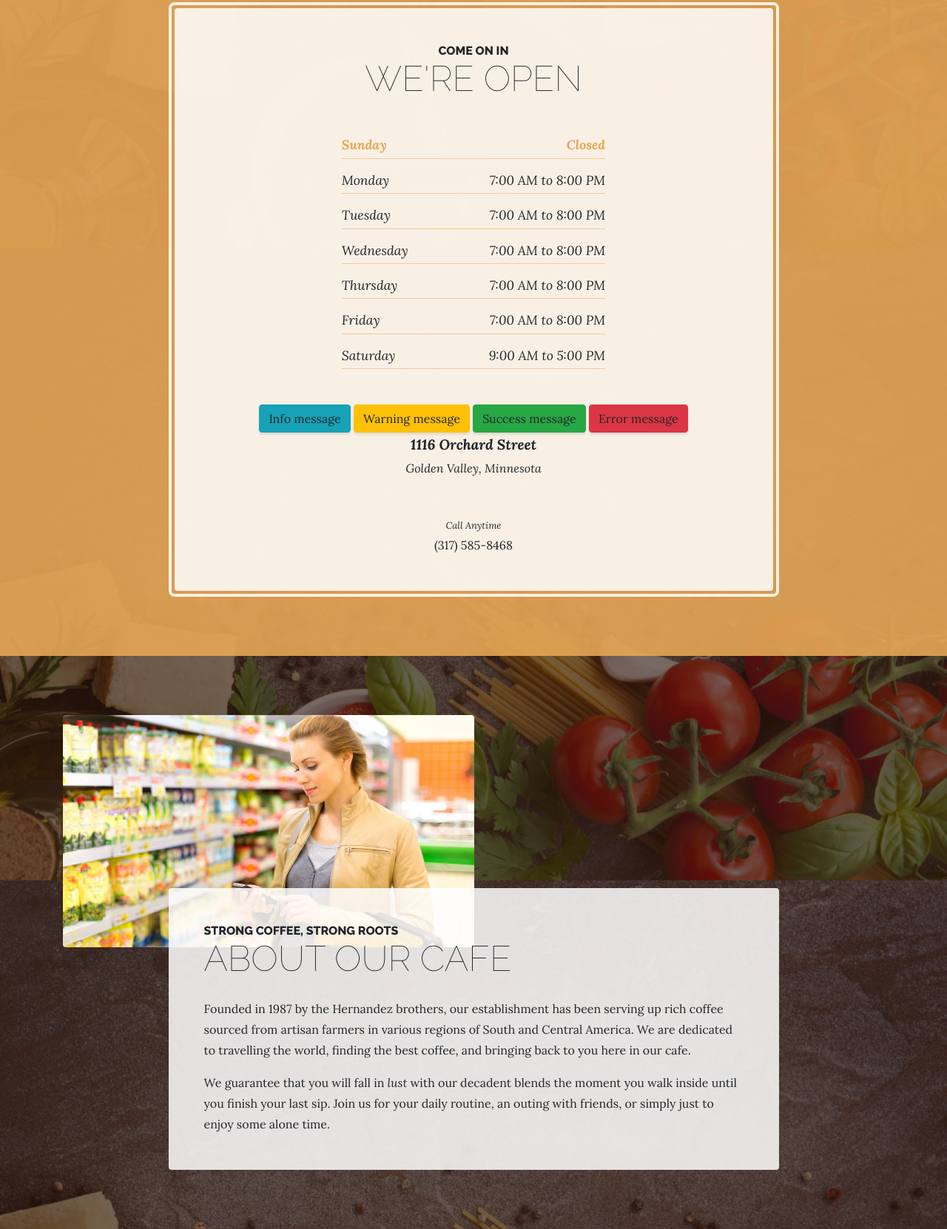
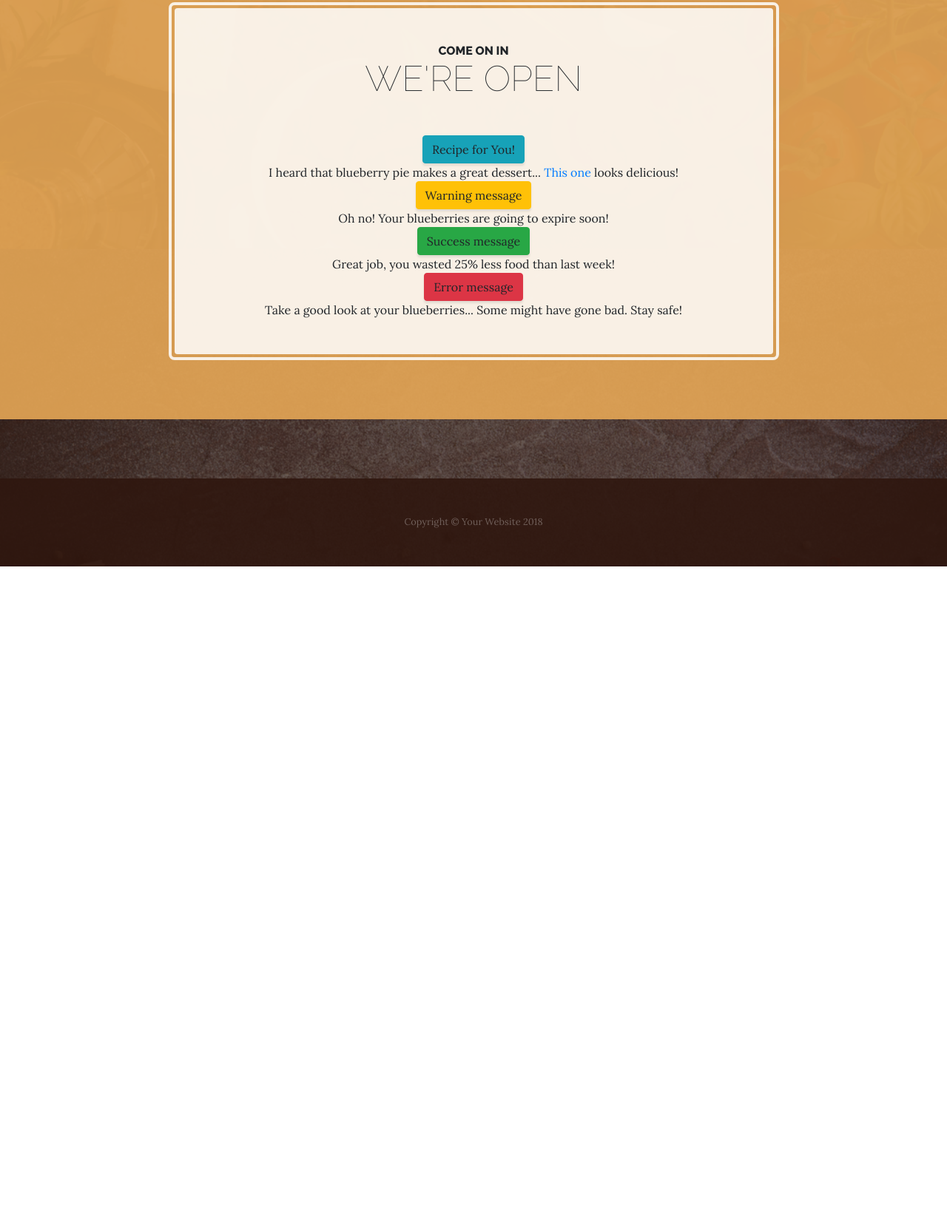
Before and after one commit to samantha-u/chexpiry, a website: page store.html in a window 1280 px wide. Shown: the part 517-2179 px from the top of the page at 74% size. After the commit the page ends 1283 px from the top, so only its background shows below. Drawn offline with Linux system fonts and the light colour scheme.

Commit message:
fixed last page

```diff
--- a/store.html
+++ b/store.html
@@ -66,85 +66,35 @@
                 <span class="section-heading-upper">Come On In</span>
                 <span class="section-heading-lower">We're Open</span>
               </h2>
-              <ul class="list-unstyled list-hours mb-5 text-left mx-auto">
-                <li class="list-unstyled-item list-hours-item d-flex">
-                  Sunday
-                  <span class="ml-auto">Closed</span>
-                </li>
-                <li class="list-unstyled-item list-hours-item d-flex">
-                  Monday
-                  <span class="ml-auto">7:00 AM to 8:00 PM</span>
-                </li>
-                <li class="list-unstyled-item list-hours-item d-flex">
-                  Tuesday
-                  <span class="ml-auto">7:00 AM to 8:00 PM</span>
-                </li>
-                <li class="list-unstyled-item list-hours-item d-flex">
-                  Wednesday
-                  <span class="ml-auto">7:00 AM to 8:00 PM</span>
-                </li>
-                <li class="list-unstyled-item list-hours-item d-flex">
-                  Thursday
-                  <span class="ml-auto">7:00 AM to 8:00 PM</span>
-                </li>
-                <li class="list-unstyled-item list-hours-item d-flex">
-                  Friday
-                  <span class="ml-auto">7:00 AM to 8:00 PM</span>
-                </li>
-                <li class="list-unstyled-item list-hours-item d-flex">
-                  Saturday
-                  <span class="ml-auto">9:00 AM to 5:00 PM</span>
-                </li>
-              </ul>
+
               <!-- Info message -->
-<a class="btn btn-info" onclick="toastr.info('Hi! I am info message.');">Info message</a>
+<a class="btn btn-info" onclick="toastr.info('Hi! I am info message.');">Recipe for You!</a>
+<br>
+I heard that blueberry pie makes a great dessert... <a href='https://www.allrecipes.com/recipe/12196/blueberry-pie/'>This one</a> looks delicious!
+<br>
 <!-- Warning message -->
-<a class="btn btn-warning" onclick="toastr.warning('Hi! I am warning message.');">Warning message</a>
+<a class="btn btn-warning" onclick="toastr.warning('Upcoming Expiry');">Warning message</a>
+<br>
+Oh no! Your blueberries are going to expire soon!
+<br>
 <!-- Success message -->
-<a class="btn btn-success" onclick="toastr.success('Hi! I am success message.');">Success message</a>
+<a class="btn btn-success" onclick="toastr.success('Yay for Sustainability!');">Success message</a>
+<br>
+Great job, you wasted 25% less food than last week!
+<br>
 <!-- Error message -->
-<a class="btn btn-danger" onclick="toastr.error('Hi! I am error message.');">Error message</a>
-              <p class="address mb-5">
-                <em>
-                  <strong>1116 Orchard Street</strong>
-                  <br>
-                  Golden Valley, Minnesota
-                </em>
-              </p>
-              <p class="mb-0">
-                <small>
-                  <em>Call Anytime</em>
-                </small>
-                <br>
-                (317) 585-8468
-              </p>
+<a class="btn btn-danger" onclick="toastr.error('Take a Look!');">Error message</a>
+<br>
+Take a good look at your blueberries... Some might have gone bad. Stay safe!
+<br>
+
             </div>
           </div>
         </div>
       </div>
     </section>
 
-    <section class="page-section about-heading">
-      <div class="container">
-        <img class="img-fluid rounded about-heading-img mb-3 mb-lg-0" src="img/about.jpg" alt="">
-        <div class="about-heading-content">
-          <div class="row">
-            <div class="col-xl-9 col-lg-10 mx-auto">
-              <div class="bg-faded rounded p-5">
-                <h2 class="section-heading mb-4">
-                  <span class="section-heading-upper">Strong Coffee, Strong Roots</span>
-                  <span class="section-heading-lower">About Our Cafe</span>
-                </h2>
-                <p>Founded in 1987 by the Hernandez brothers, our establishment has been serving up rich coffee sourced from artisan farmers in various regions of South and Central America. We are dedicated to travelling the world, finding the best coffee, and bringing back to you here in our cafe.</p>
-                <p class="mb-0">We guarantee that you will fall in
-                  <em>lust</em>
-                  with our decadent blends the moment you walk inside until you finish your last sip. Join us for your daily routine, an outing with friends, or simply just to enjoy some alone time.</p>
-              </div>
-            </div>
-          </div>
-        </div>
-      </div>
-    </section>
+
 
     <footer class="footer text-faded text-center py-5">
       <div class="container">
@@ -158,9 +108,6 @@
 
   </body>
 
-  <!-- Script to highlight the active date in the hours list -->
-  <script>
-    $('.list-hours li').eq(new Date().getDay()).addClass('today');
-  </script>
+
 
 </html>
```
